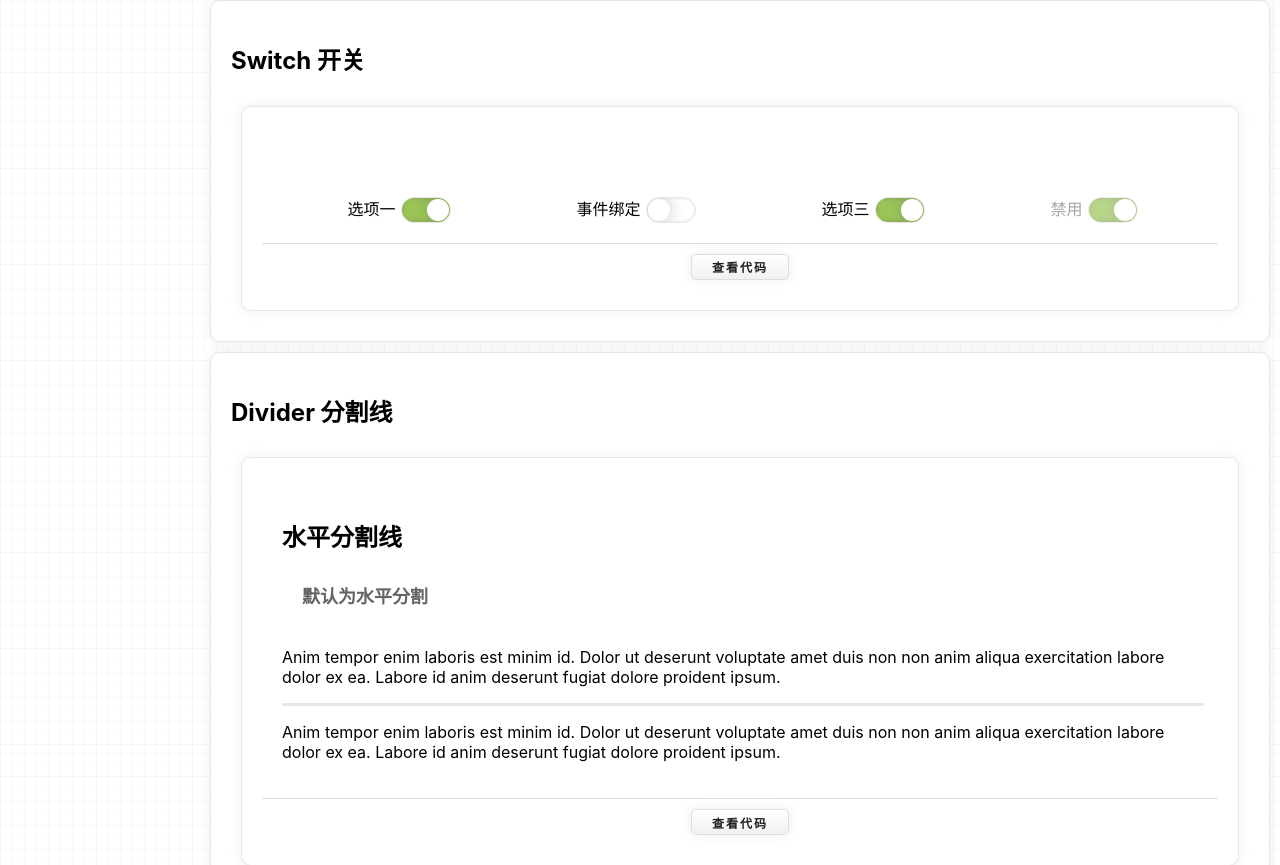
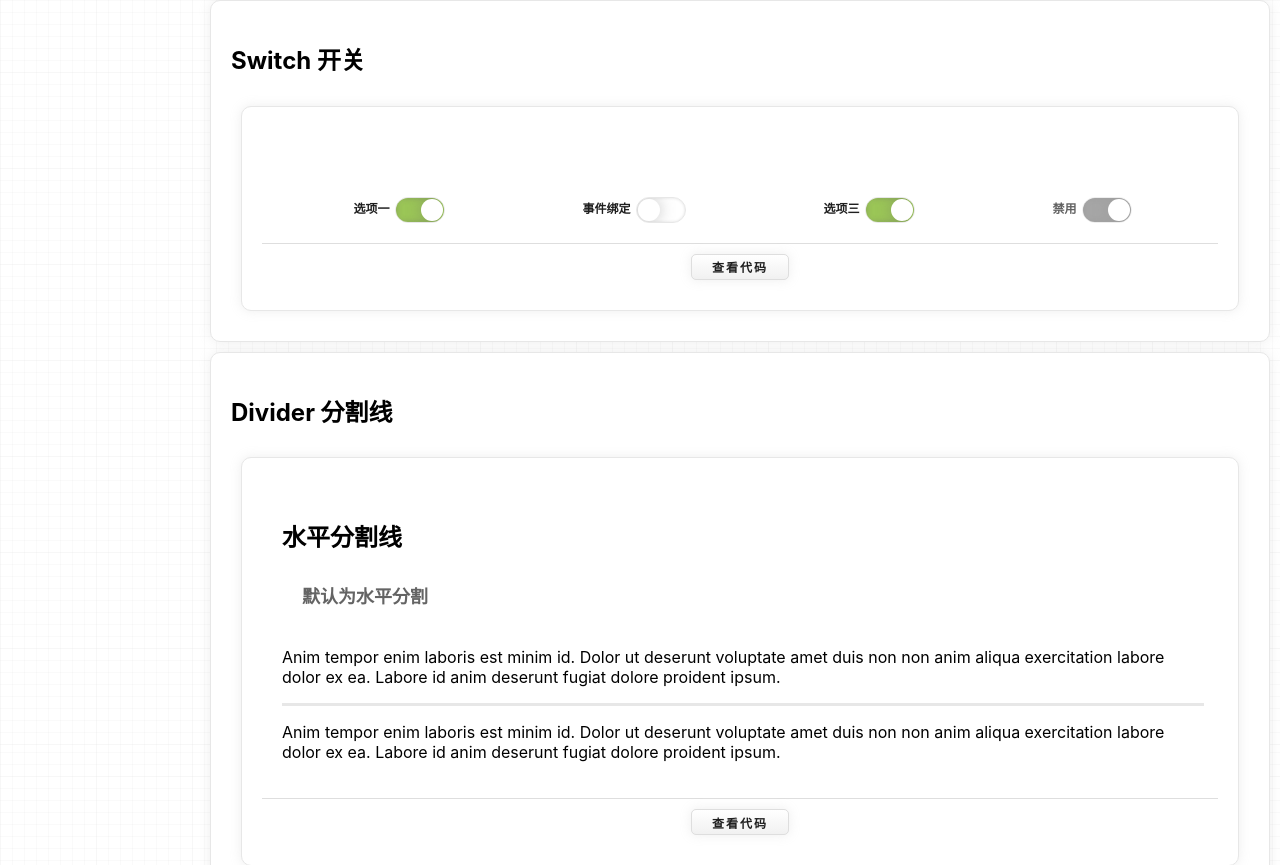
Before and after one commit to undefine4080/Wood-UI-React, a React (Vite) app: page / in a window 1280 px wide. Shown: the part 4055-4920 px from the top of the page. Built offline with nearby package versions, Linux system fonts and the light colour scheme.

Commit message:
refact: Switch cursor effect

```diff
--- a/src/components/Switch/Switch.tsx
+++ b/src/components/Switch/Switch.tsx
@@ -1,38 +1,40 @@
-import { useState } from 'react';
-import { propsSwitch } from './type';
-import './switch.less';
+import { useState } from "react";
+import { propsSwitch } from "./type";
+import "./switch.less";
 
-function Switch ( props: propsSwitch ) {
+function Switch(props: propsSwitch) {
   const { id, label, value = false, onChange, disabled = false } = props;
 
-    const [ on, setOn ] = useState( value );
+  const [state, setState] = useState(value);
+
   const handleClick = () => {
-        if ( disabled ) return;
+    if (disabled) return;
 
-        setOn( ( pre: boolean ) => !pre );
-        onChange && onChange( !on );
+    setState((pre: boolean) => !pre);
+    onChange && onChange(!state);
   };
 
-    const triggerClass = `wdu-switch__wrapper ${ on ? 'wdu-switch__active' : '' }`;
-    const switchClass = `wdu-switch ${ disabled ? 'wdu-switch__disabled' : '' }`;
+  const triggerClass = `wdu-switch__wrapper ${
+    state ? "wdu-switch__active" : ""
+  }`;
+  const switchClass = `wdu-switch ${disabled ? "wdu-switch__disabled" : ""}`;
 
   return (
-        <div className={ switchClass }>
-            { label && <span className='wdu-switch__label'>{ label }</span> }
+    <div className={switchClass}>
+      {label && <span className="wdu-switch__label">{label}</span>}
 
-            <div className="wdu-switch__main" id={ id }>
-                <div className={ triggerClass }>
-                    <div className='wdu-switch__block'></div>
+      <div className="wdu-switch__main" id={id} onClick={handleClick}>
+        <div className={triggerClass}>
+          <span className="wdu-switch__block"></span>
 
-                    <div className='wdu-switch__block-trigger'
-                        onClick={ handleClick }></div>
+          <span className="wdu-switch__block-trigger"></span>
 
-                    <div className='wdu-switch__block'></div>
+          <span className="wdu-switch__block"></span>
         </div>
       </div>
-        </div >
+    </div>
   );
-};
-Switch.displayName = 'Switch';
+}
+Switch.displayName = "Switch";
 
 export default Switch;
--- a/src/components/Switch/switch.less
+++ b/src/components/Switch/switch.less
@@ -9,6 +9,7 @@
     &__label {
         line-height: @size;
         margin: 0 5px;
+        .wdu-text-small();
     }
 
     &__main {
@@ -18,6 +19,7 @@
         overflow: hidden;
         border-radius: @size;
         .wdu-border-light();
+        cursor: pointer;
     }
 
     &__wrapper {
@@ -27,7 +29,7 @@
         width: @size*3;
         position: relative;
         left: -@size;
-        transition: all 0.3s ease-out;
+        transition: all 0.3s cubic-bezier(0.25, 0.46, 0.45, 0.94);
     }
 
     &__block {
@@ -44,11 +46,9 @@
             position: relative;
             left: (@gap / 2);
             background-color: white;
-            cursor: pointer;
             .out-shadow-normal();
         }
     }
-
 
     &__active {
         left: 0;
@@ -64,5 +64,9 @@
         .wdu-switch__block-trigger {
             cursor: not-allowed;
         }
+
+        .wdu-switch__active {
+            background-color: grey;
+        }
     }
 }
```
Lines whose indentation alone changed are shown as unchanged.
